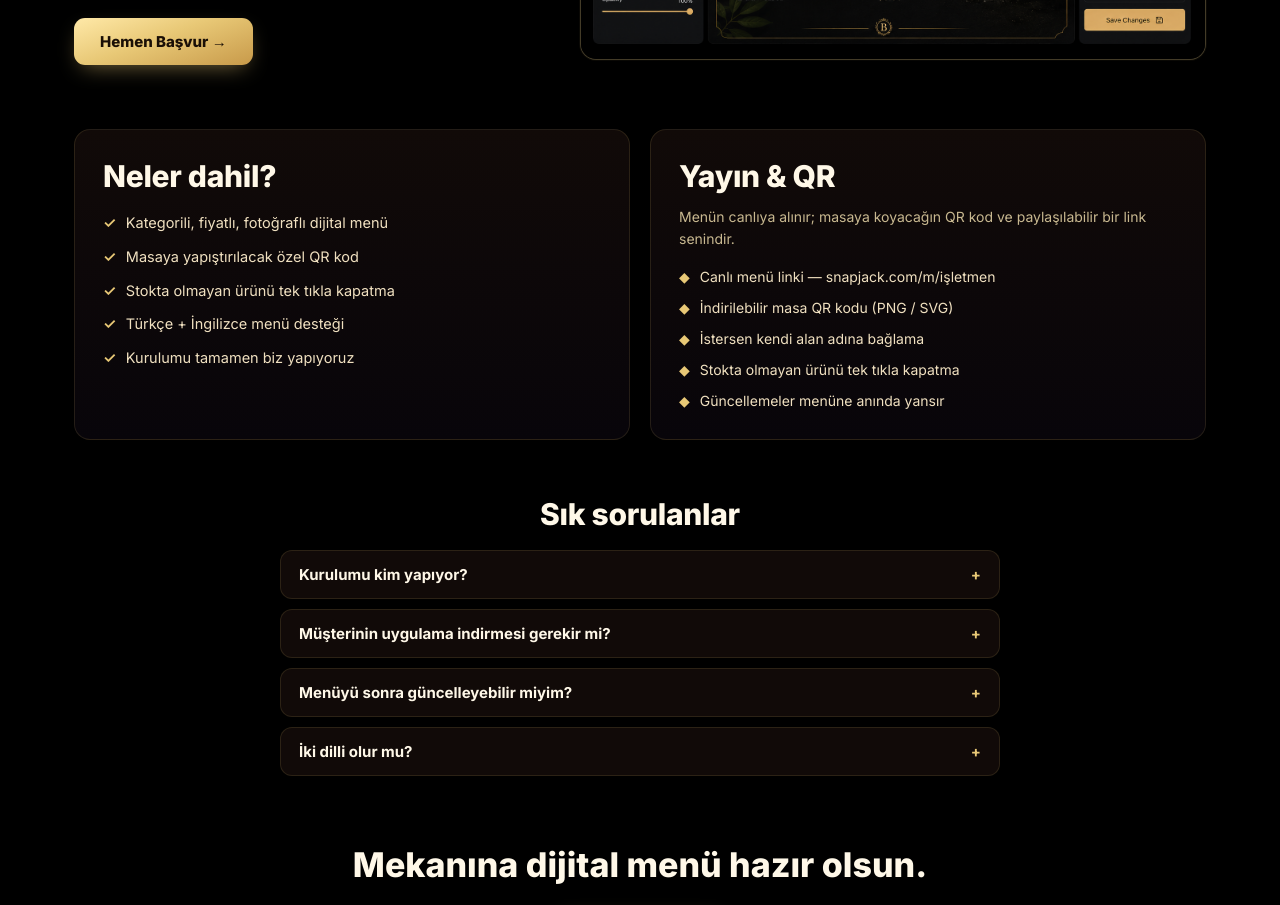
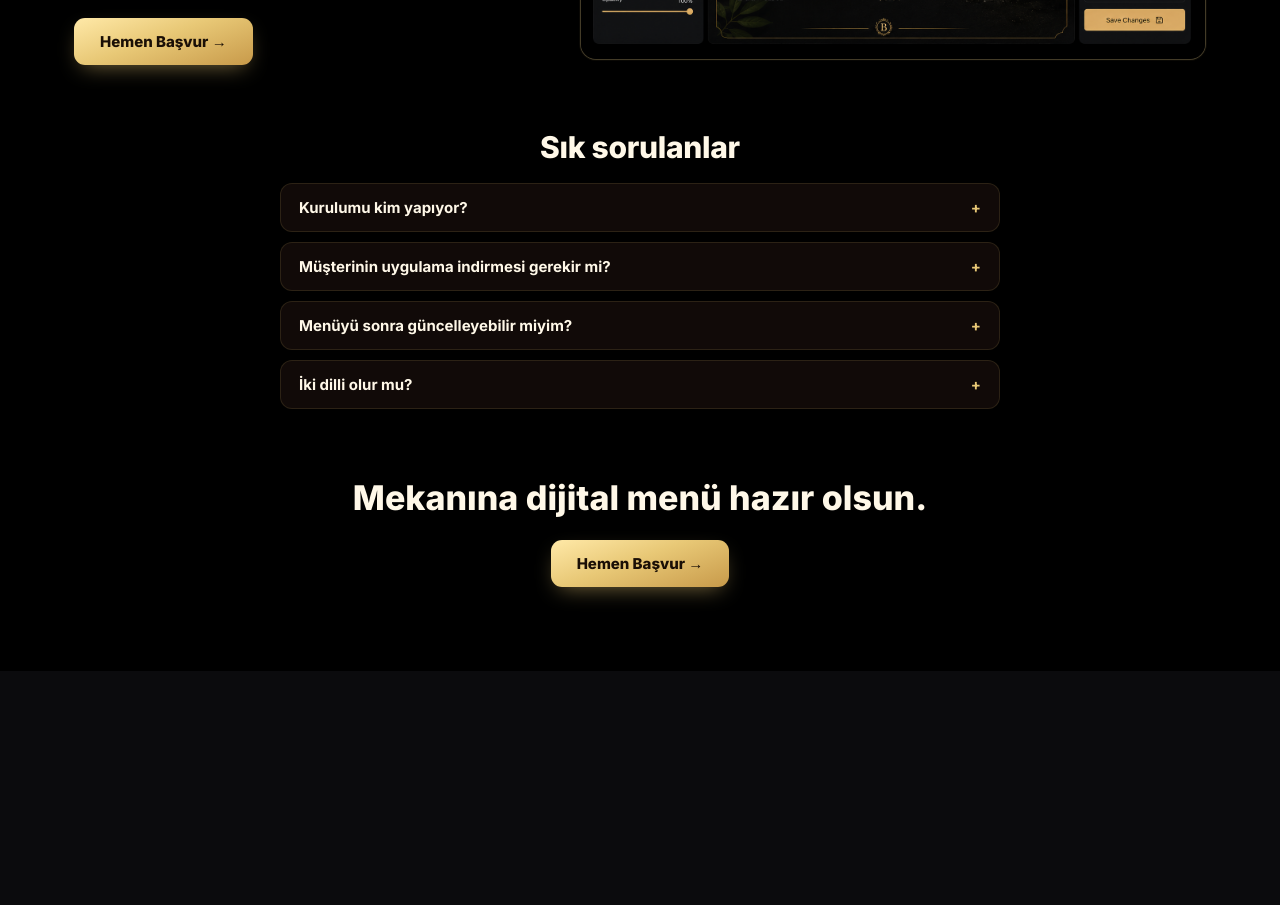
Before and after one commit to nubittech/shotpot, a Next.js app in the folder apps/web/: page /qr-menu in a window 1280 px wide. Shown: the part 1660-2565 px from the top of the page. After the commit the page ends 2331 px from the top, so only its background shows below. Built offline with nearby package versions, Linux system fonts and the light colour scheme; no server answers; a web font is replaced by a local one.

Commit message:
chore: /qr-menu 'Neler dahil / Yayin & QR' bolumu kaldirildi
Co-Authored-By: Claude Opus 4.8 <noreply@anthropic.com>

```diff
--- a/apps/web/app/qr-menu/page.tsx
+++ b/apps/web/app/qr-menu/page.tsx
@@ -118,31 +118,6 @@ export default function QrMenuLandingPage() {
           </div>
         </section>
 
-        {/* ── Included + Deploy ── */}
-        <section style={{ display: "grid", gridTemplateColumns: "1fr 1fr", gap: 20, padding: "8px 0 48px" }} className="qm-two">
-          <div style={{ ...card, padding: 28 }}>
-            <h2 style={{ ...sectionTitle, margin: 0 }}>{copy.benefitsTitle}</h2>
-            <ul style={{ listStyle: "none", padding: 0, margin: "18px 0 0", display: "grid", gap: 12 }}>
-              {copy.benefits.map((b, i) => (
-                <li key={i} style={{ display: "flex", gap: 10, fontSize: 14.5, color: C.t200, lineHeight: 1.5 }}>
-                  <span style={{ color: C.gold, fontWeight: 800 }}>✓</span><span>{b}</span>
-                </li>
-              ))}
-            </ul>
-          </div>
-          <div style={{ ...card, padding: 28 }}>
-            <h2 style={{ ...sectionTitle, margin: 0 }}>{copy.deployTitle}</h2>
-            <p style={{ fontSize: 14, color: C.t300, lineHeight: 1.55, margin: "12px 0 0" }}>{copy.deployDesc}</p>
-            <ul style={{ listStyle: "none", padding: 0, margin: "16px 0 0", display: "grid", gap: 10 }}>
-              {copy.deployPoints.map((p, i) => (
-                <li key={i} style={{ display: "flex", gap: 10, fontSize: 14, color: C.t200, lineHeight: 1.5 }}>
-                  <span style={{ color: C.gold }}>◆</span><span>{p}</span>
-                </li>
-              ))}
-            </ul>
-          </div>
-        </section>
-
         {/* ── FAQ ── */}
         <section style={{ padding: "8px 0 48px", maxWidth: 720, margin: "0 auto" }}>
           <h2 style={{ ...sectionTitle, textAlign: "center" }}>{copy.faqTitle}</h2>
@@ -186,10 +161,6 @@ export default function QrMenuLandingPage() {
 }
 
 const sectionTitle: React.CSSProperties ={ fontSize: "clamp(22px,3vw,30px)", fontWeight: 800, margin: 0, letterSpacing: "-0.01em" };
-const card: React.CSSProperties = {
-  background: `linear-gradient(180deg, ${C.bg1} 0%, ${C.bg0} 100%)`,
-  border: `1px solid ${C.line}`, borderRadius: 16, padding: 20,
-};
 
 const FEATURE_ICONS = [
   // Upload menu design — image
```
Also changed, not shown: 1 other file (tests, documents, lock files or other folders).
